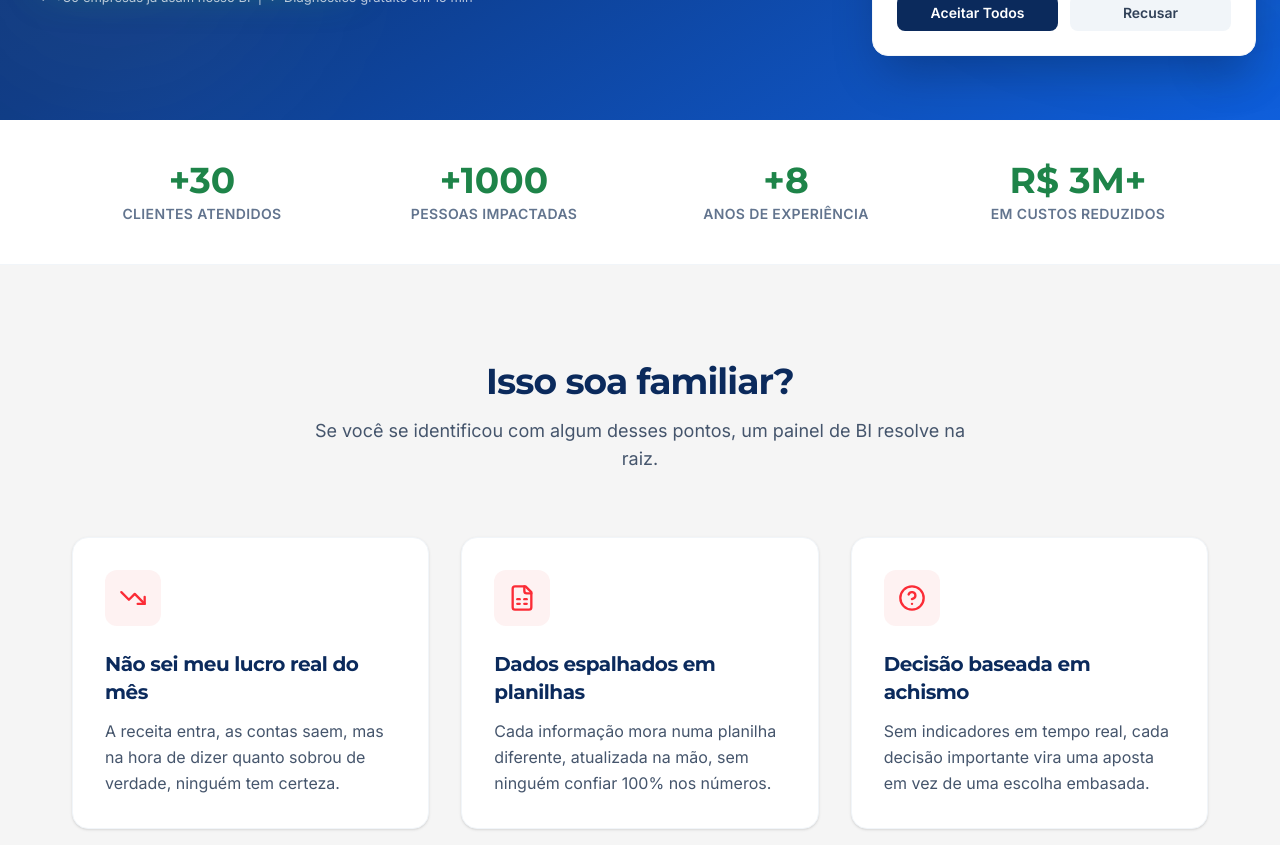
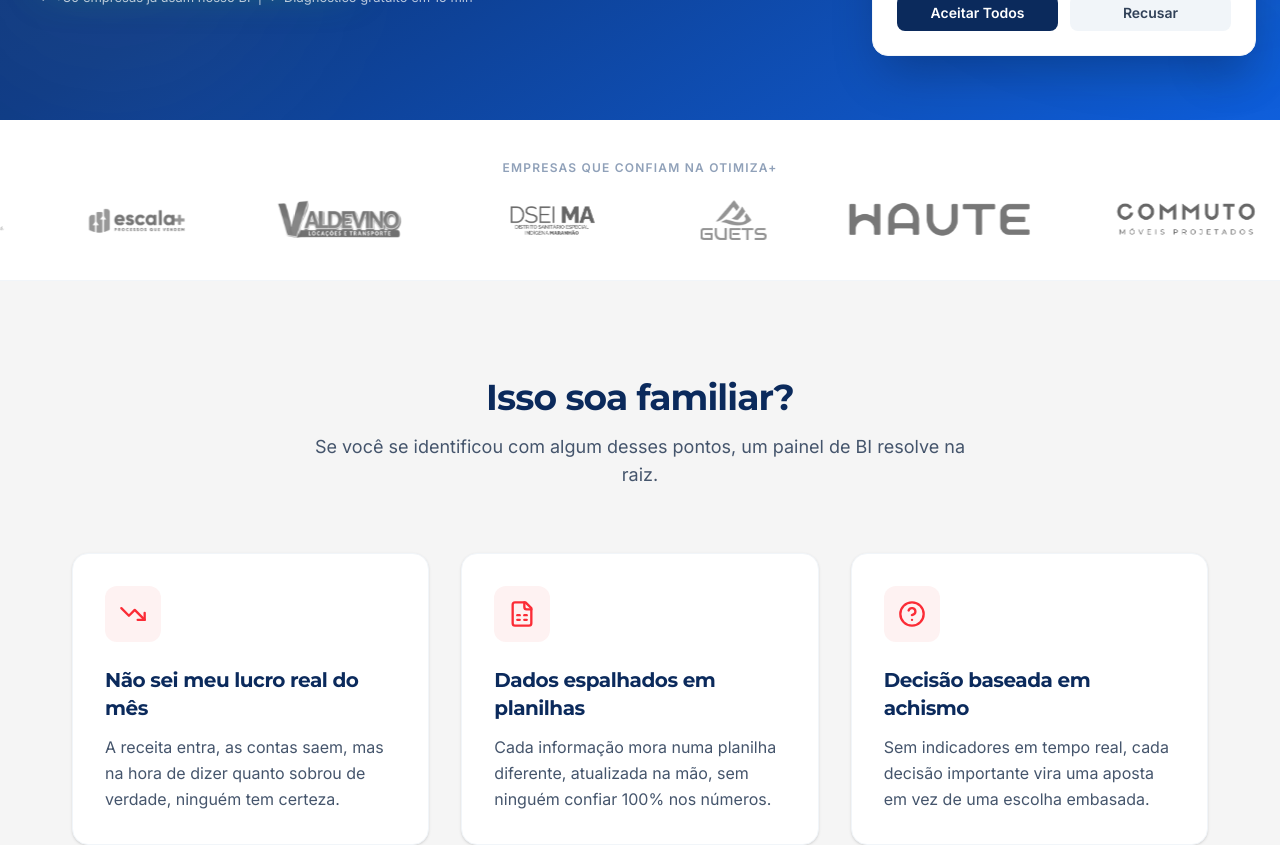
Before and after one commit to ThiagoIL/otimiza-latest-project, a React (Vite) app: page /lp/bi in a window 1280 px wide. Shown: the part 720-1565 px from the top of the page. Built offline with nearby package versions, Linux system fonts and the light colour scheme.

Commit message:
alter seo hero

```diff
--- a/src/index.css
+++ b/src/index.css
@@ -54,6 +54,10 @@
   animation: marquee 150s linear infinite;
 }
 
+.animate-marquee-fast {
+  animation: marquee 35s linear infinite;
+}
+
 .animate-float {
   animation: float 6s ease-in-out infinite;
 }
--- a/src/pages/Home.tsx
+++ b/src/pages/Home.tsx
@@ -34,7 +34,7 @@ export const Home = () => {
       />
       {/* Hero Section */}
       <section className="relative min-h-[90vh] flex items-center overflow-hidden bg-gradient-to-br from-primary to-secondary pt-32 pb-20 lg:py-12">
-        <div className="max-w-[1200px] mx-auto px-4 sm:px-6 lg:px-8 w-full relative z-10">
+        <div className="max-w-[1500px] mx-auto px-4 sm:px-6 lg:px-10 w-full relative z-10">
           <div className="flex flex-col lg:flex-row items-center lg:items-start gap-12 lg:gap-16">
             {/* Text Content (48%) */}
             <div className="w-full lg:w-[38%] text-center lg:text-left space-y-6">
--- a/src/pages/LandingBI.tsx
+++ b/src/pages/LandingBI.tsx
@@ -145,21 +145,21 @@ export const LandingBI = () => {
           </div>
         </section>
 
-        {/* TRUST BAR — social proof right after the fold */}
-        <section className="bg-white py-10 border-b border-slate-100">
-          <div className="max-w-[1200px] mx-auto px-4 sm:px-6 lg:px-8">
-            <div className="grid grid-cols-2 md:grid-cols-4 gap-8 text-center">
-              {TRUST_STATS.map((stat) => (
-                <div key={stat.label}>
-                  <p className="text-3xl md:text-4xl font-bold text-accent font-display">
-                    {stat.value}
-                  </p>
-                  <p className="text-xs md:text-sm text-slate-500 font-semibold uppercase tracking-wide mt-1">
-                    {stat.label}
-                  </p>
-                </div>
-              ))}
-            </div>
+        {/* PARTNERS — moved right after hero, faster loop */}
+        <section className="py-10 bg-white border-b border-slate-100 overflow-hidden">
+          <p className="text-center text-xs font-bold uppercase tracking-widest text-slate-400 mb-6">
+            Empresas que confiam na Otimiza+
+          </p>
+          <div className="flex animate-marquee-fast whitespace-nowrap">
+            {[...PARTNERS, ...PARTNERS].map((partner, i) => (
+              <img
+                key={`${partner.id}-${i}`}
+                src={partner.logo}
+                alt={partner.name}
+                className="h-10 mx-10 inline-block object-contain opacity-60 grayscale"
+                loading="lazy"
+              />
+            ))}
           </div>
         </section>
 
@@ -311,21 +311,21 @@ export const LandingBI = () => {
           </div>
         </section>
 
-        {/* PARTNERS */}
-        <section className="py-16 bg-white border-t border-slate-100 overflow-hidden">
-          <p className="text-center text-xs font-bold uppercase tracking-widest text-slate-400 mb-8">
-            Empresas que confiam na Otimiza+
-          </p>
-          <div className="flex animate-marquee-slow whitespace-nowrap">
-            {[...PARTNERS, ...PARTNERS].map((partner, i) => (
-              <img
-                key={`${partner.id}-${i}`}
-                src={partner.logo}
-                alt={partner.name}
-                className="h-10 mx-10 inline-block object-contain opacity-60 grayscale"
-                loading="lazy"
-              />
-            ))}
+        {/* TRUST BAR — moved to where the partners carousel used to be */}
+        <section className="bg-white py-16 border-t border-slate-100">
+          <div className="max-w-[1200px] mx-auto px-4 sm:px-6 lg:px-8">
+            <div className="grid grid-cols-2 md:grid-cols-4 gap-8 text-center">
+              {TRUST_STATS.map((stat) => (
+                <div key={stat.label}>
+                  <p className="text-3xl md:text-4xl font-bold text-accent font-display">
+                    {stat.value}
+                  </p>
+                  <p className="text-xs md:text-sm text-slate-500 font-semibold uppercase tracking-wide mt-1">
+                    {stat.label}
+                  </p>
+                </div>
+              ))}
+            </div>
           </div>
         </section>
 
```
